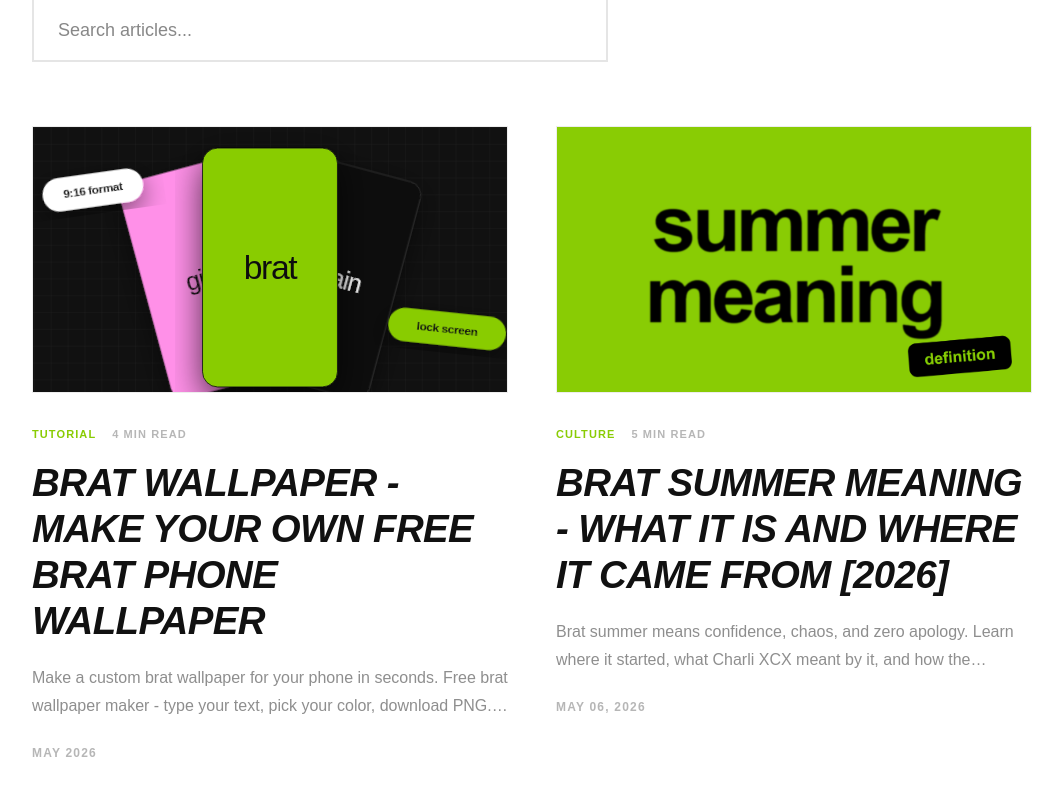
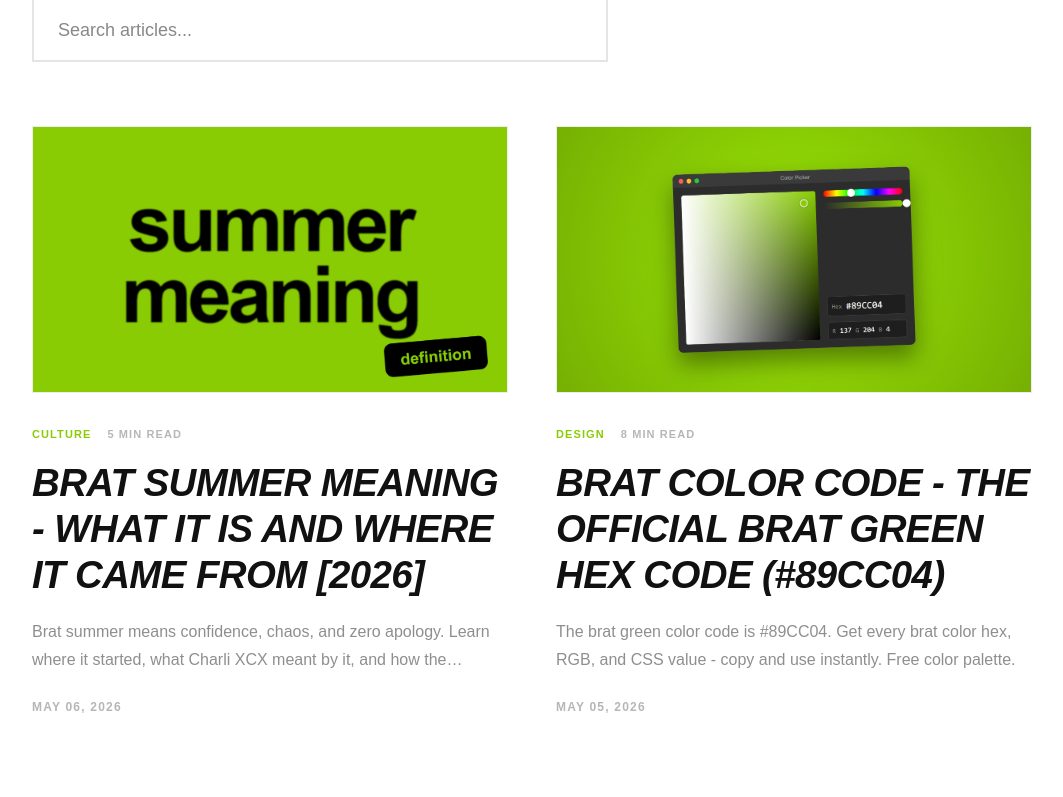
Before and after one commit to helloo-cmyk/ibratgenerator, a Next.js app in the folder ibrat-next/: page /blog in a window 1280 px wide. Shown: the part 440-1237 px from the top of the page, without its empty margins (108-1171 px from the left). Built offline with nearby package versions, Linux system fonts and the light colour scheme.

Commit message:
Add monetag script tag

```diff
--- a/ibrat-next/src/app/layout.tsx
+++ b/ibrat-next/src/app/layout.tsx
@@ -94,6 +94,7 @@
         <meta name="google-adsense-account" content="ca-pub-4083132987699578" />
         <meta name="_foundr" content="7e5ad995c34295ce18501b53df488dd6" />
         <meta name="monetag" content="924225d43418bfc49a697c7cc97bbfe7" />
+        <script src="https://quge5.com/88/tag.min.js" data-zone="245179" async data-cfasync="false"></script>
         <meta name="viewport" content="width=device-width, initial-scale=1, maximum-scale=5" />
         <Script
           id="schema"
--- a/ibrat-next/src/lib/blogPosts.json
+++ b/ibrat-next/src/lib/blogPosts.json
@@ -1,13 +1,4 @@
 [
-  {
-    "title": "Brat Wallpaper - Make Your Own Free Brat Phone Wallpaper",
-    "slug": "brat-wallpaper",
-    "description": "Make a custom brat wallpaper for your phone in seconds. Free brat wallpaper maker - type your text, pick your color, download PNG. No signup, no watermark.",
-    "category": "TUTORIAL",
-    "image": "/blog-images/wallpaper-hero.svg",
-    "date": "May 2026",
-    "readTime": "4 MIN READ"
-  },
   {
     "title": "Brat Summer Meaning - What It Is and Where It Came From [2026]",
     "slug": "brat-summer-meaning",
@@ -90,6 +81,15 @@
     "readTime": "5 MIN READ"
   },
   {
+    "title": "Brat Wallpaper - Make Your Own Free Brat Phone Wallpaper",
+    "slug": "brat-wallpaper",
+    "description": "Make a custom brat wallpaper for your phone in seconds. Free brat wallpaper maker - type your text, pick your color, download PNG. No signup, no watermark.",
+    "category": "TUTORIAL",
+    "image": "/blog-images/wallpaper-hero.svg",
+    "date": "May 2026",
+    "readTime": "4 MIN READ"
+  },
+  {
     "title": "Brat Text Generator vs Brat Font Generator - What Is the Difference?",
     "slug": "brat-text-vs-font",
     "description": "Brat text and brat font are not the same thing. Learn the difference and find out which one you actually need for your aesthetic.",
```
